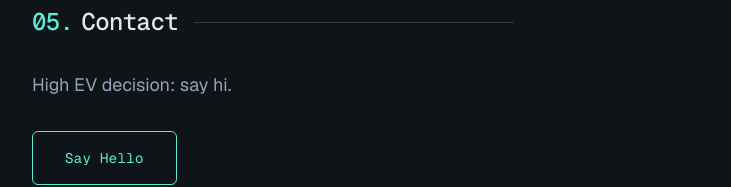
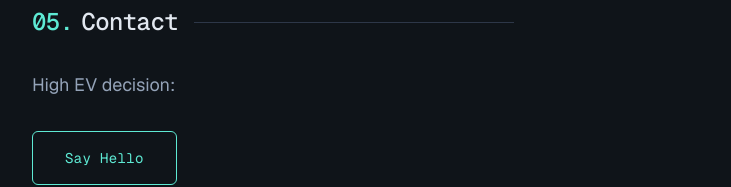
Before and after one commit to elaineewu/personal-website, a Next.js app: page / in a window 1280 px wide. Shown: the part 2850-3037 px from the top of the page, without its empty margins (384-1115 px from the left). Built offline with nearby package versions, Linux system fonts and the light colour scheme.

Commit message:
Simplify contact section text

```diff
--- a/src/components/Contact.tsx
+++ b/src/components/Contact.tsx
@@ -9,7 +9,7 @@ export default function Contact() {
         <SectionHeading number="05" title="Contact" />
         <div className="max-w-xl">
           <p className="mb-8 text-base leading-relaxed text-muted sm:text-lg">
-            High EV decision: say hi.
+            High EV decision:
           </p>
           <a
             href="mailto:ew8414@princeton.edu"
```
